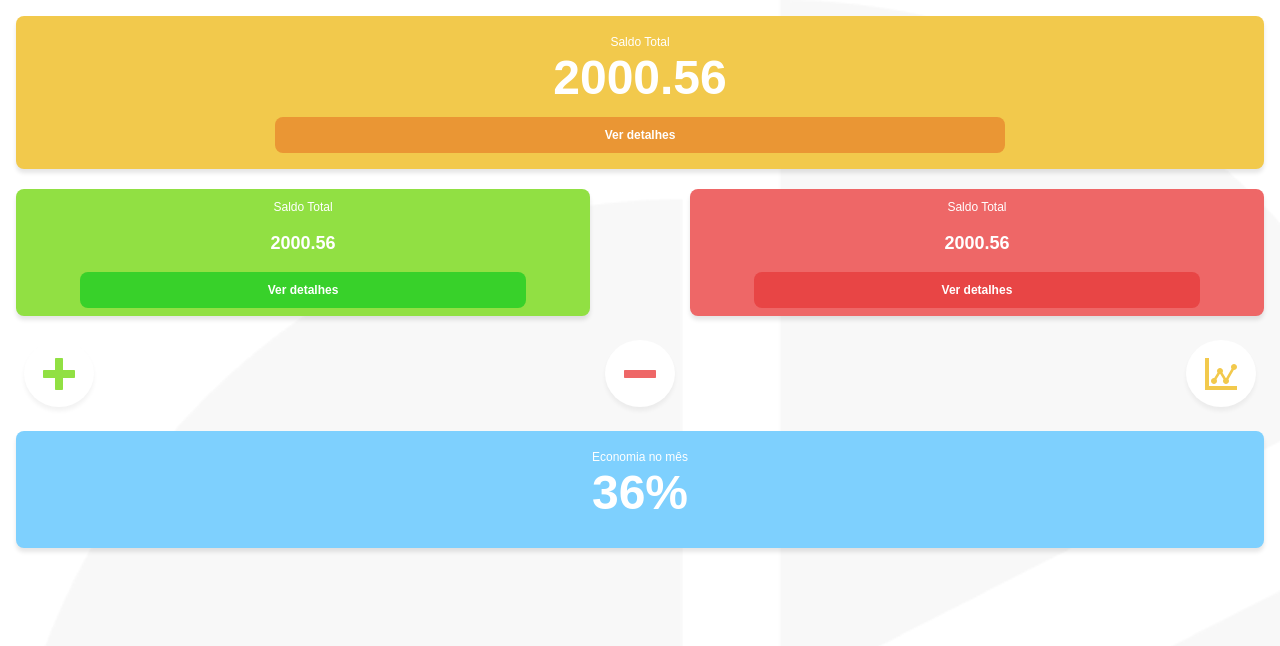
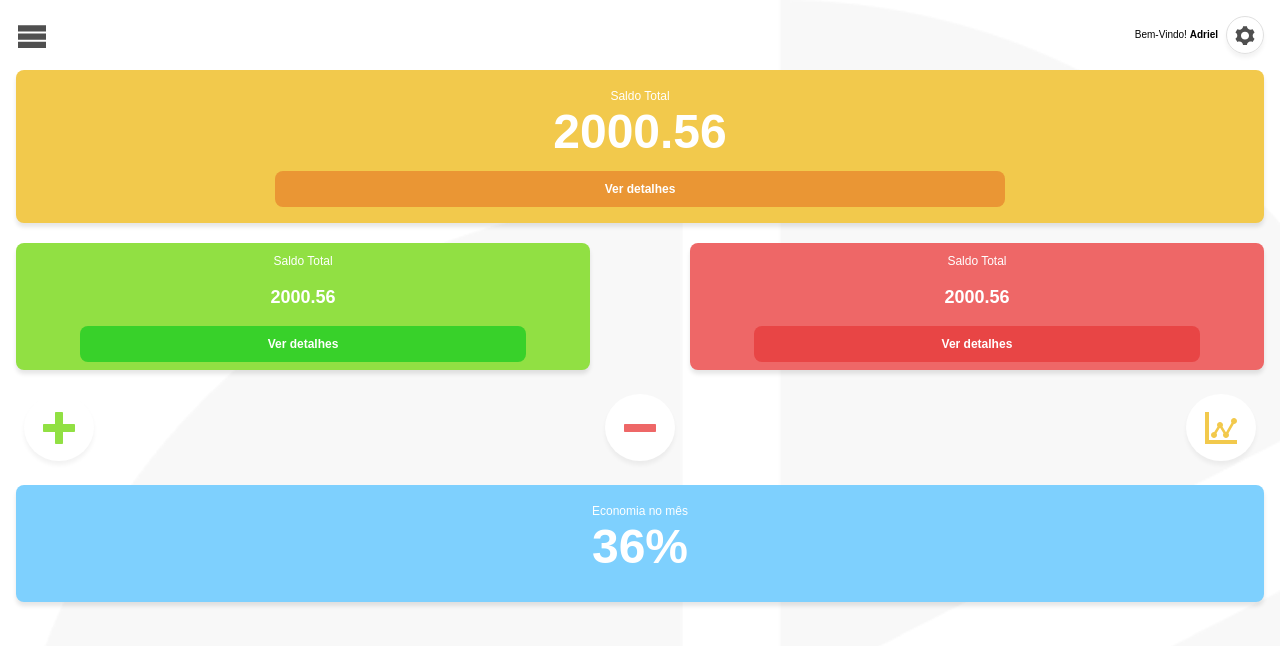
Before and after one commit to Mhagner/imoney, a React (Create React App) app: page / in a window 1280 px wide. Shown: the top 646 px of the page. Built offline with nearby package versions, Linux system fonts and the light colour scheme.

Commit message:
fix revert code t-9

```diff
--- a/src/components/ButtonAction/ButtonAction.css
+++ b/src/components/ButtonAction/ButtonAction.css
@@ -9,3 +9,21 @@
     height: 67px;
     box-shadow: 0px 4px 4px rgba(0, 0, 0, 0.05);
 }
+
+/* .buttonArrowLeft,
+.buttonArrowRight, */
+.buttonMenuMobile {
+    background-color: transparent;
+    box-shadow: none;
+    padding: 0;
+    justify-content: left;
+    width: 32px;
+    height: 33px;
+}
+
+.buttonProfile {
+    border: 0.5px solid #E0E0E0;
+    background-color: transparent;
+    width: 38px;
+    height: 38px;
+}
--- /dev/null
+++ b/src/components/Header/Header.css
@@ -0,0 +1,6 @@
+.header {
+    display: flex;
+    align-items: center;
+    justify-content: space-between;
+    margin-bottom: 16px;
+}
--- /dev/null
+++ b/src/components/Header/Header.js
@@ -0,0 +1,16 @@
+import MenuMobile from "../MenuMobile/MenuMobile"
+import Profile from "../Profile/Profile"
+import "./Header.css"
+
+const Header = () => {
+    return (
+        <div className="header">
+            <MenuMobile />
+            <Profile
+                profileName="Adriel"
+            />
+        </div>
+    )
+}
+
+export default Header
--- a/src/components/Icons/Icons.js
+++ b/src/components/Icons/Icons.js
@@ -39,5 +39,30 @@ export const IconChart = ({ width = 32, height = 32, color = "#F2C94C" }) => (
             d="M4 28H32V32H0V0H4V28ZM9 26C7.343 26 6 24.657 6 23C6 21.343 7.343 20 9 20C9.088 20 9.176 20.005 9.262 20.012L12.487 14.637C12.18 14.166 12 13.604 12 12.999C12 11.342 13.343 9.999 15 9.999C16.657 9.999 18 11.342 18 12.999C18 13.603 17.821 14.166 17.513 14.637L20.738 20.012C20.824 20.005 20.912 20 21 20C21.067 20 21.133 20.003 21.198 20.007L26.522 10.691C26.193 10.209 26 9.627 26 9C26 7.343 27.343 6 29 6C30.657 6 32 7.343 32 9C32 10.657 30.657 12 29 12C28.933 12 28.867 11.997 28.802 11.993L23.478 21.309C23.807 21.79 24 22.373 24 23C24 24.657 22.657 26 21 26C19.343 26 18 24.657 18 23C18 22.396 18.179 21.833 18.487 21.362L15.262 15.987C15.176 15.994 15.088 15.999 15 15.999C14.912 15.999 14.824 15.994 14.738 15.987L11.513 21.362C11.82 21.833 12 22.395 12 22.999C12 24.656 10.657 25.999 9 25.999V26Z"
             fill={color} />
     </svg>
+)
 
+export const IconMenu = ({ width = 32, height = 33, color = "#4F4F4F" }) => (
+    <svg
+        width={width}
+        height={height}
+        viewBox={`0 0 ${width} ${height}`}
+        fill="none"
+        xmlns="http://www.w3.org/2000/svg">
+        <path
+            d="M2 6.1875H30V12.375H2V6.1875ZM2 14.4375H30V20.625H2V14.4375ZM2 22.6875H30V28.875H2V22.6875Z"
+            fill={color} />
+    </svg>
 )
+
+export const IconProfile = ({ width = 26, height = 25, color = "#4F4F4F" }) => (
+    <svg
+        width={width}
+        height={height}
+        viewBox={`0 0 ${width} ${height}`}
+        fill="none"
+        xmlns="http://www.w3.org/2000/svg">
+        <path
+            d="M23.641 15.0293C22.2855 12.8047 23.1009 9.95431 25.4615 8.6584L22.9225 4.49144C22.1975 4.8946 21.3538 5.12563 20.4537 5.12563C17.7402 5.12563 15.5411 3.028 15.5411 0.440002H10.4638C10.4702 1.23866 10.2603 2.0488 9.80904 2.78855C8.45353 5.01317 5.44057 5.76976 3.07671 4.47997L0.538467 8.64692C1.2691 9.0409 1.90205 9.61694 2.35173 10.3559C3.70481 12.5767 2.89426 15.4225 0.542504 16.72L3.08156 20.8869C3.80412 20.4876 4.64374 20.2596 5.53907 20.2596C8.24362 20.2596 10.4371 22.3442 10.4509 24.92H15.5282C15.5257 24.129 15.7373 23.3288 16.1829 22.5959C17.536 20.3751 20.5417 19.617 22.9039 20.8984L25.443 16.7314C24.7172 16.3375 24.0883 15.7637 23.641 15.0293ZM12.9996 17.6372C10.111 17.6372 7.76891 15.4179 7.76891 12.6808C7.76891 9.9436 10.111 7.72433 12.9996 7.72433C15.8882 7.72433 18.2303 9.9436 18.2303 12.6808C18.2303 15.4179 15.8882 17.6372 12.9996 17.6372Z"
+            fill={color} />
+    </svg>
+)
--- /dev/null
+++ b/src/components/MenuMobile/MenuMobile.js
@@ -0,0 +1,15 @@
+import ButtonAction from '../ButtonAction/ButtonAction'
+import { IconMenu } from '../Icons/Icons'
+
+const MenuMobile = () => {
+    return (
+        <ButtonAction
+            className="buttonMenuMobile"
+        >
+            <IconMenu />
+        </ButtonAction>
+    )
+
+}
+
+export default MenuMobile
--- /dev/null
+++ b/src/components/Profile/Profile.css
@@ -0,0 +1,8 @@
+.profile {
+    display: flex;
+    align-items: center;
+}
+
+.profile p {
+    margin-right: 8px;
+}
--- /dev/null
+++ b/src/components/Profile/Profile.js
@@ -0,0 +1,18 @@
+import ButtonAction from "../ButtonAction/ButtonAction"
+import { IconProfile } from "../Icons/Icons"
+import "./Profile.css"
+
+const Profile = ({ profileName }) => {
+    return (
+        <div className="profile">
+            <p>Bem-Vindo! <strong>{profileName}</strong></p>
+            <ButtonAction
+                className="buttonProfile"
+            >
+                <IconProfile />
+            </ButtonAction>
+        </div>
+    )
+}
+
+export default Profile
--- a/src/pages/Home/Home.js
+++ b/src/pages/Home/Home.js
@@ -1,5 +1,6 @@
 import ButtonAction from '../../components/ButtonAction/ButtonAction'
 import CardBox from '../../components/CardBox/CardBox'
+import Header from '../../components/Header/Header'
 import { IconMinus, IconPlus, IconChart } from '../../components/Icons/Icons'
 
 import './Home.css'
@@ -7,6 +8,7 @@ import './Home.css'
 const Home = () => {
     return (
         <div>
+            <Header />
             <CardBox
                 title="Saldo Total"
                 value={2000.56}
```
